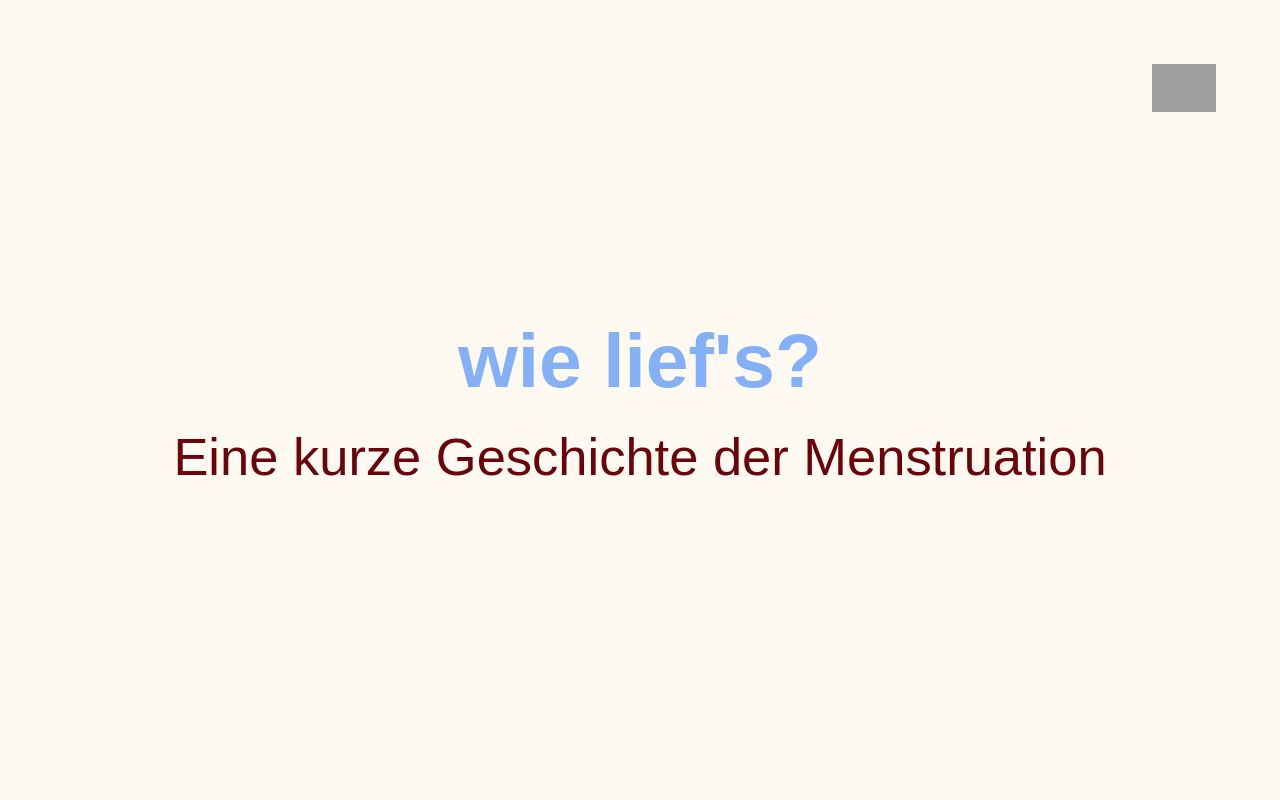
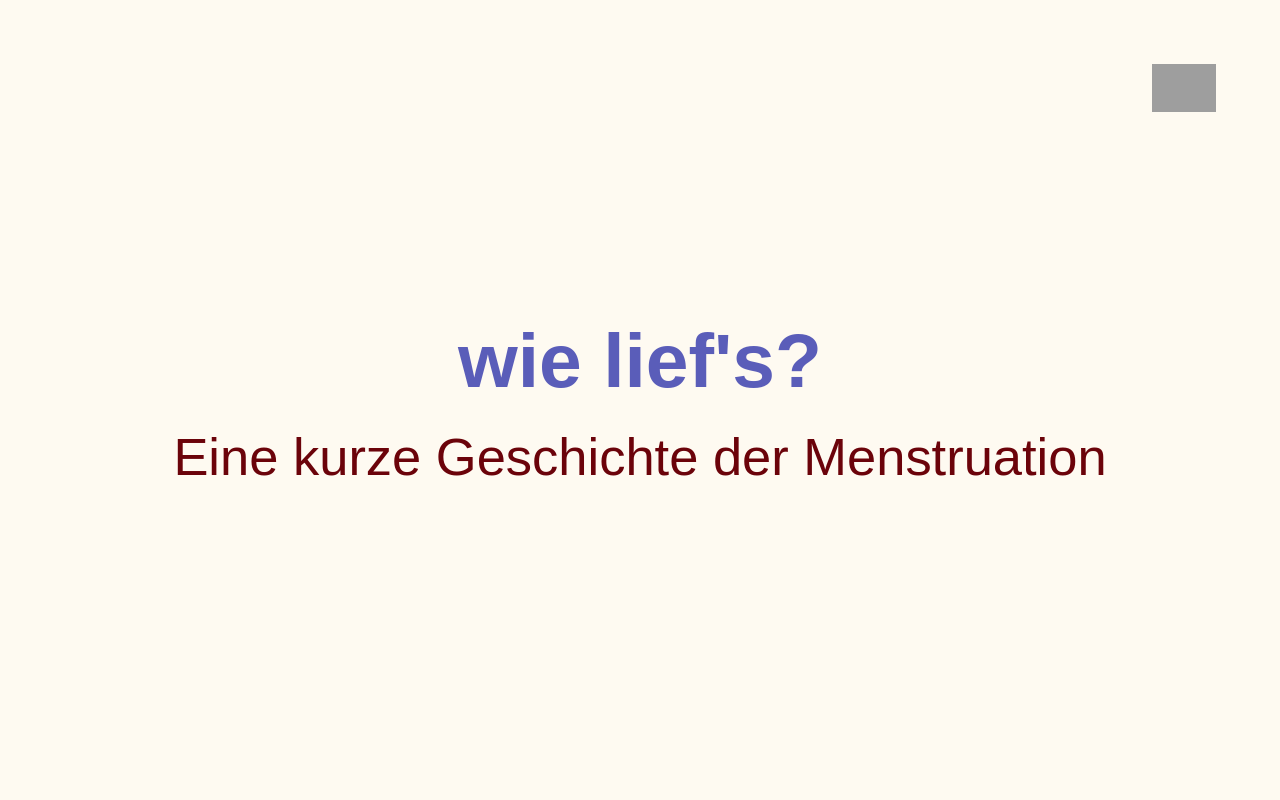
Before and after one commit to alystor/blutsbande-website, an Angular app: page /how-is-it-running in a window 1280 px wide. Shown: the top 800 px of the page. Built offline with nearby package versions, Linux system fonts and the light colour scheme; grey boxes are pictures that could not be loaded; a web font is replaced by a local one.

Commit message:
Adjust color

```diff
--- a/src/app/pages/how-is-it-running-page/sections/bangalore-section/bangalore-section.html
+++ b/src/app/pages/how-is-it-running-page/sections/bangalore-section/bangalore-section.html
@@ -1,4 +1,4 @@
 <div class="h-screen w-full flex flex-col items-center justify-center">
-  <bb-text-view size="page-title" color="bb-celeste">wie lief's?</bb-text-view>
+  <bb-text-view size="page-title" color="bb-violet">wie lief's?</bb-text-view>
   <bb-text-view size="page-sub-title">Eine kurze Geschichte der Menstruation</bb-text-view>
 </div>
```
